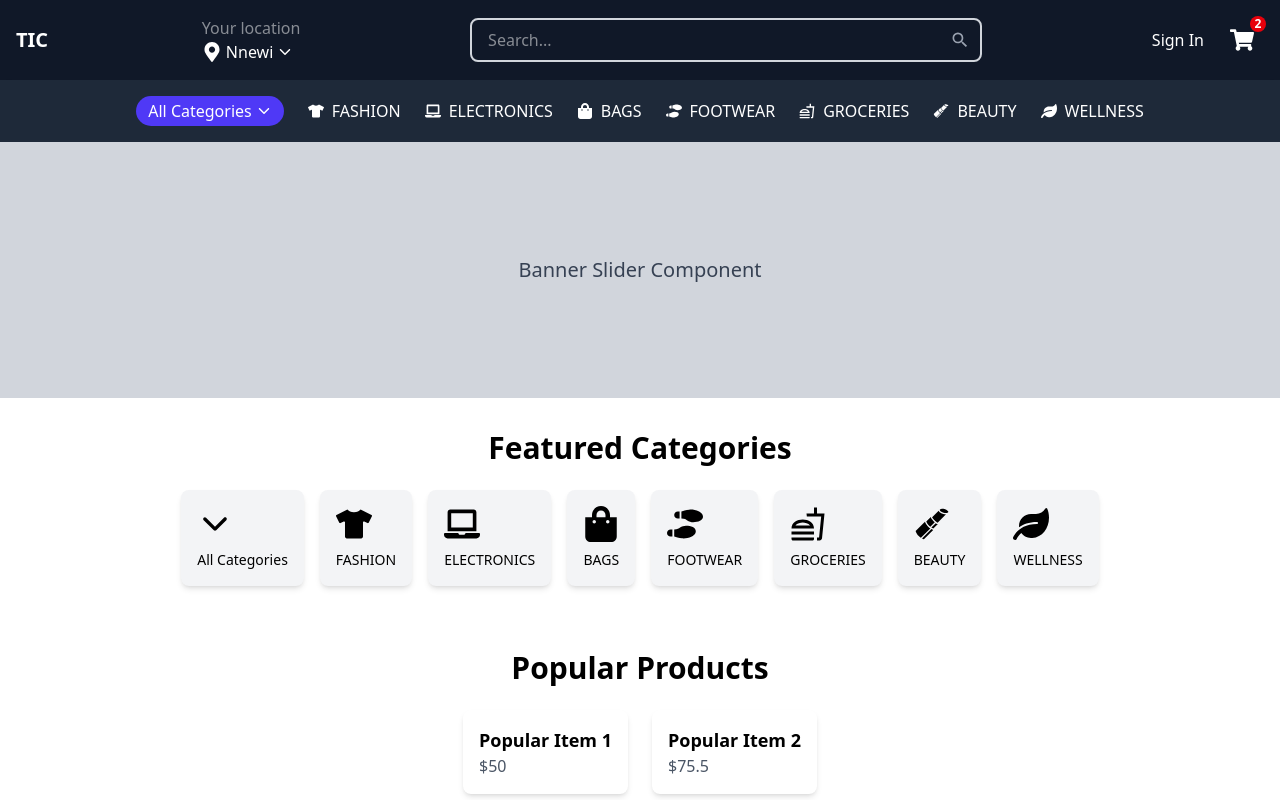
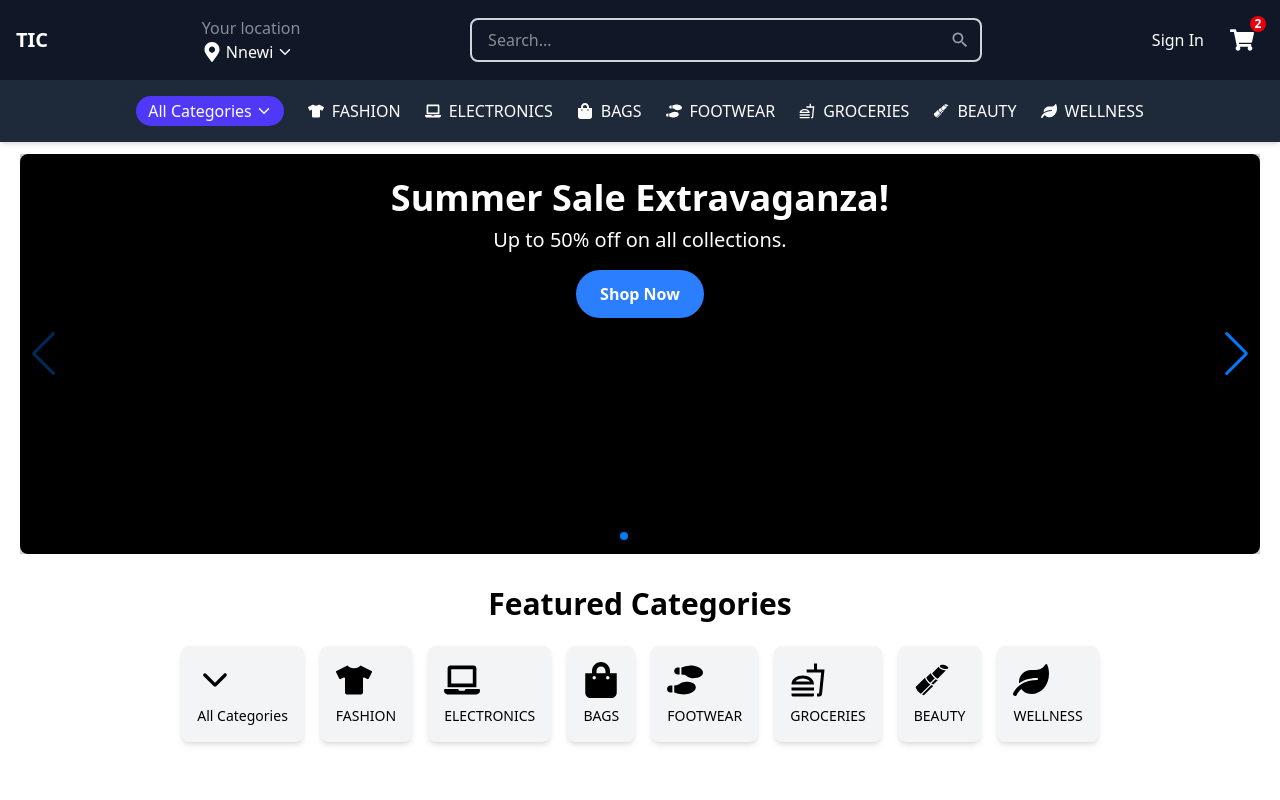
Before and after one commit to TobeChukwu278/TIC--12Nnewi, a React (Vite) app: page / in a window 1280 px wide. Shown: the top 800 px of the page. Built offline with nearby package versions, Linux system fonts and the light colour scheme.

Commit message:
did for the banner

```diff
--- a/package.json
+++ b/package.json
@@ -15,6 +15,7 @@
     "react-dom": "^19.1.1",
     "react-icons": "^5.5.0",
     "react-router-dom": "^7.8.0",
+    "swiper": "^11.2.10",
     "tailwindcss": "^4.1.11"
   },
   "devDependencies": {
--- a/src/components/home/BannerSlider.jsx
+++ b/src/components/home/BannerSlider.jsx
@@ -1,11 +1,83 @@
 // src/components/BannerSlider.jsx
 import React from 'react';
-// Import a slider library or create your own logic
+// Import Swiper React components
+import { Swiper, SwiperSlide } from 'swiper/react';
+
+// Import Swiper styles
+import 'swiper/css';
+import 'swiper/css/pagination'; // Optional: if you want pagination dots
+import 'swiper/css/navigation'; // Optional: if you want navigation arrows
+
+// import required modules
+import { Autoplay, Pagination, Navigation } from 'swiper/modules';
+
 const BannerSlider = () => {
+    const slides = [
+        {
+            id: 1,
+            image: 'https://via.placeholder.com/1500x400/FF5733/FFFFFF?text=Slide+1+-+Summer+Sale',
+            alt: 'Summer Sale Banner',
+            heading: 'Summer Sale Extravaganza!',
+            subheading: 'Up to 50% off on all collections.',
+            link: '/summer-sale',
+        },
+        {
+            id: 2,
+            image: 'https://via.placeholder.com/1500x400/33FF57/FFFFFF?text=Slide+2+-+New+Arrivals',
+            alt: 'New Arrivals Banner',
+            heading: 'Discover Our New Arrivals',
+            subheading: 'Fresh styles just for you.',
+            link: '/new-arrivals',
+        },
+        {
+            id: 3,
+            image: 'https://via.placeholder.com/1500x400/3366FF/FFFFFF?text=Slide+3+-+Electronics+Deals',
+            alt: 'Electronics Deals Banner',
+            heading: 'Unbeatable Electronics Deals',
+            subheading: 'Grab yours before they are gone!',
+            link: '/electronics-deals',
+        },
+    ];
+
     return (
-        <div className="h-64 bg-gray-300 flex items-center justify-center text-gray-700">
-            <p className="text-xl">Banner Slider Component</p>
+        // This wrapper is now full width
+        <div className="w-full pt-3 px-5 relative overflow-hidden">
+            <Swiper
+                spaceBetween={30}
+                centeredSlides={true}
+                autoplay={{
+                    delay: 6500,
+                    disableOnInteraction: false,
+                }}
+                pagination={{
+                    clickable: true,
+                }}
+                navigation={true}
+                modules={[Autoplay, Pagination, Navigation]}
+                className="mySwiper h-[400px] w-full"
+            >
+                {slides.map((slide) => (
+                    <SwiperSlide key={slide.id}>
+                        <div
+                            className="relative w-full h-full bg-cover bg-center flex items-center justify-center text-white"
+                            style={{ backgroundImage: `url(${slide.image})` }}
+                        >
+                            <div className="w-full h-full text-center bg-black bg-opacity-50 p-6 rounded-lg">
+                                <h2 className="text-4xl font-bold mb-2">{slide.heading}</h2>
+                                <p className="text-xl mb-4">{slide.subheading}</p>
+                                <a
+                                    href={slide.link}
+                                    className="inline-block bg-blue-500 hover:bg-blue-600 text-white font-bold py-3 px-6 rounded-full transition-colors duration-300"
+                                >
+                                    Shop Now
+                                </a>
+                            </div>
+                        </div>
+                    </SwiperSlide>
+                ))}
+            </Swiper>
         </div>
     );
 };
+
 export default BannerSlider;
```
Also changed, not shown: 1 other file (tests, documents, lock files or other folders).
